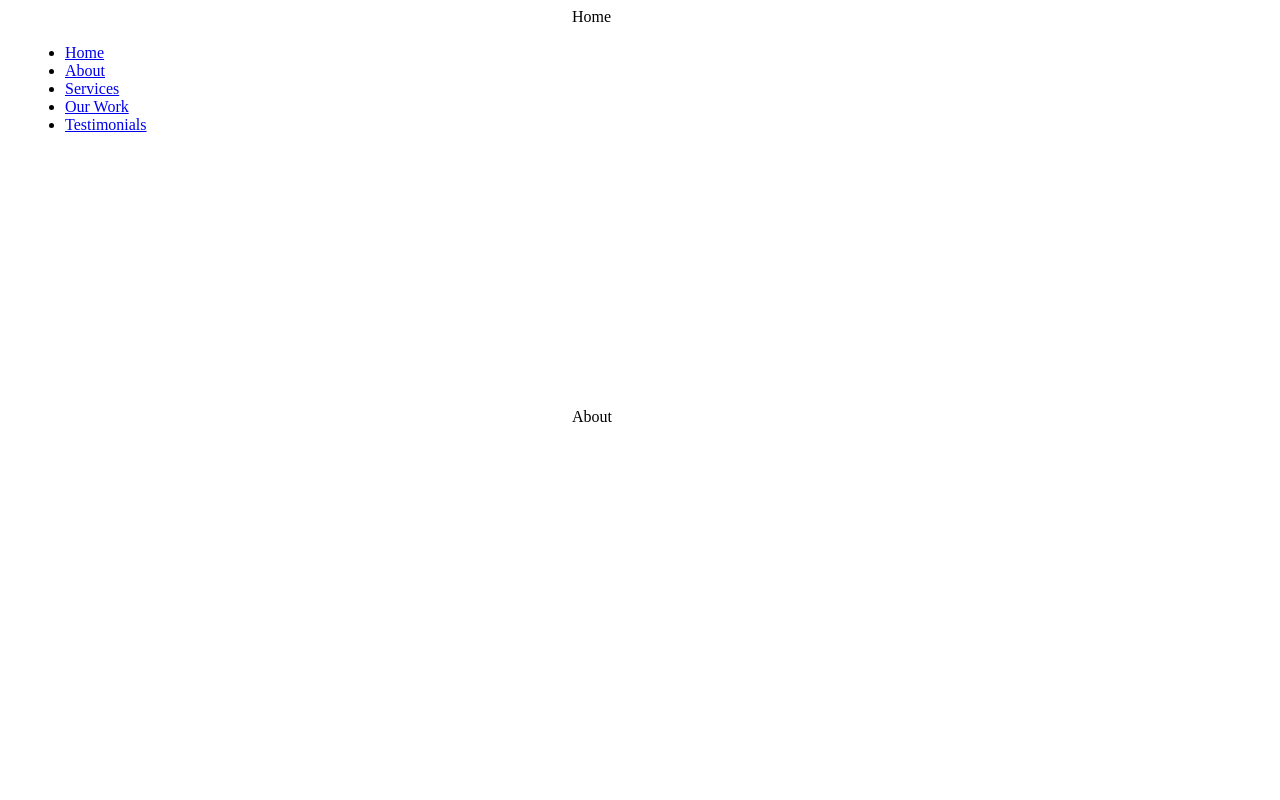
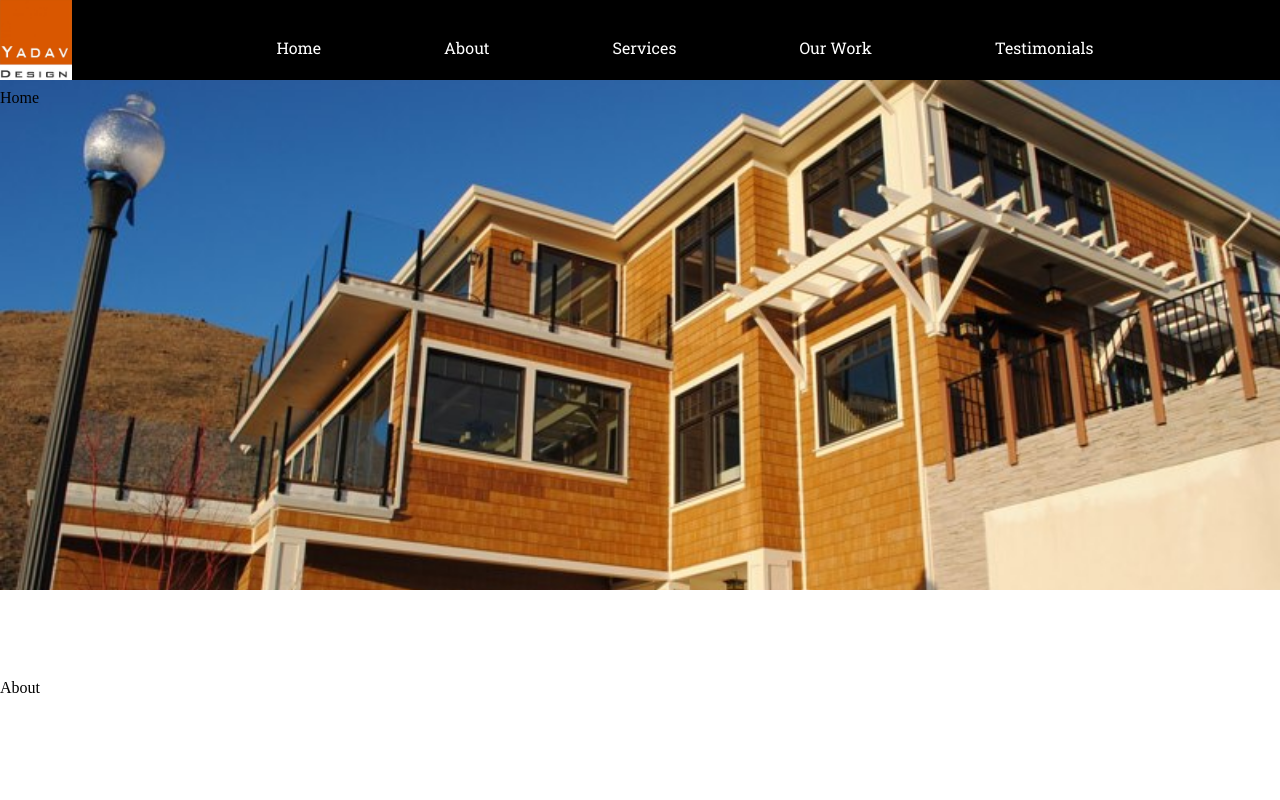
Before and after one commit to vishalyadav/YDG_Redesign, a plain HTML site: page index.html in a window 1280 px wide. Shown: the top 800 px of the page. Drawn offline with nearby package versions, Linux system fonts and the light colour scheme.

Commit message:
Changed nav to header, addded logo, added placeholder image.

```diff
--- a/css/style.css
+++ b/css/style.css
@@ -1,16 +1,87 @@
-#sticky_menu {
-	float: left;
-	width: 200px;
+html, body, div, span, applet, object, iframe,
+h1, h2, h3, h4, h5, h6, p, blockquote, pre,
+a, abbr, acronym, address, big, cite, code,
+del, dfn, em, img, ins, kbd, q, s, samp,
+small, strike, strong, sub, sup, tt, var,
+b, u, i, center,
+dl, dt, dd, ol, ul, li,
+fieldset, form, label, legend,
+table, caption, tbody, tfoot, thead, tr, th, td,
+article, aside, canvas, details, embed,
+figure, figcaption, footer, header, hgroup,
+menu, nav, output, ruby, section, summary,
+time, mark, audio, video {
+	margin: 0;
+	padding: 0;
+	border: 0;
+	font-size: 100%;
+	font: inherit;
+	vertical-align: baseline;
+}
+/* HTML5 display-role reset for older browsers */
+article, aside, details, figcaption, figure,
+footer, header, hgroup, menu, nav, section {
+	display: block;
+}
+body {
+	line-height: 1;
+}
+ol, ul {
+	list-style: none;
+}
+blockquote, q {
+	quotes: none;
+}
+blockquote:before, blockquote:after,
+q:before, q:after {
+	content: '';
+	content: none;
+}
+table {
+	border-collapse: collapse;
+	border-spacing: 0;
+}
+
+#header {
+	width: 100%;
 	position: fixed;
-	left: 25px;
-	margin-top: 20px;
+	height: 80px;
+	top: 0;
+	background: #000000;
+	font-family: 'Roboto Slab', serif;
+	/*border-bottom: 2px #000 solid;*/
+}
+
+#menu {
+	text-align: center;
+	float: right;
+	width: -moz-calc(100% - 90px);
+	width: -webkit-calc(100% - 90px);
+	width: -o-calc(100% - 90px);
+	width: calc(100% - 90px);
+	display: inline-block;
 }
 
 #main_content {
-	float: right;
-	width: 700px;
+	width: 100%;
 }
 
 section {
-	min-height: 400px;
+	padding-top: 90px;
+	min-height: 500px;
 }
+
+.nav {
+	padding: 40px 5% 0 5%;
+	display: inline-block;
+}
+
+a {
+	text-decoration: none;
+	color: #FFFFFF;
+}
+
+#home {
+	background: url(../1.jpg) no-repeat fixed;
+	background-size: 100% auto;
+}
--- a/index.html
+++ b/index.html
@@ -4,6 +4,7 @@
 	<meta charset="utf-8">
 	<title>Yadav Design Group</title>
 	<link href="css/style.css" rel="stylesheet" type="text/css">
+	<link href='http://fonts.googleapis.com/css?family=Roboto+Slab' rel='stylesheet' type='text/css'>
 	<script src="http://ajax.googleapis.com/ajax/libs/jquery/1.7.1/jquery.min.js"></script>
 	<script type="text/javascript" src="js/nbw-parallax.js"></script>
 	<script type="text/javascript" src="js/jquery.localscroll-1.2.7-min.js"></script>
@@ -13,14 +14,15 @@
 </head>
 <body>
 	<div id="container">
-		<div id="sticky_menu">
-			<ul id="navigation">
-				<li class="current"><a href="#home">Home</a></li>
-				<li><a href="#about">About</a></li>
-				<li><a href="#services">Services</a></li>
-				<li><a href="#our_work">Our Work</a></li>
-				<li><a href="#testimonials">Testimonials</a></li>
-			</ul>
+		<div id="header">
+			<img src="logo.png"  height="80px">
+				<span id="menu">
+					<span class="nav"><a href="#home">Home</a></span>
+					<span class="nav"><a href="#about">About</a></span>
+					<span class="nav"><a href="#services">Services</a></span>
+					<span class="nav"><a href="#our_work">Our Work</a></span>
+					<span class="nav"><a href="#testimonials">Testimonials</a></span>
+				</span>
 		</div>
 		<div id="main_content">
 			<section id="home">
--- a/js/script.js
+++ b/js/script.js
@@ -1,3 +1,3 @@
 $(document).ready(function(){
-	$("#navigation").localScroll();
+	$("#header").localScroll();
 });
```
Also changed, not shown: 1.jpg (added), logo.png (added).
